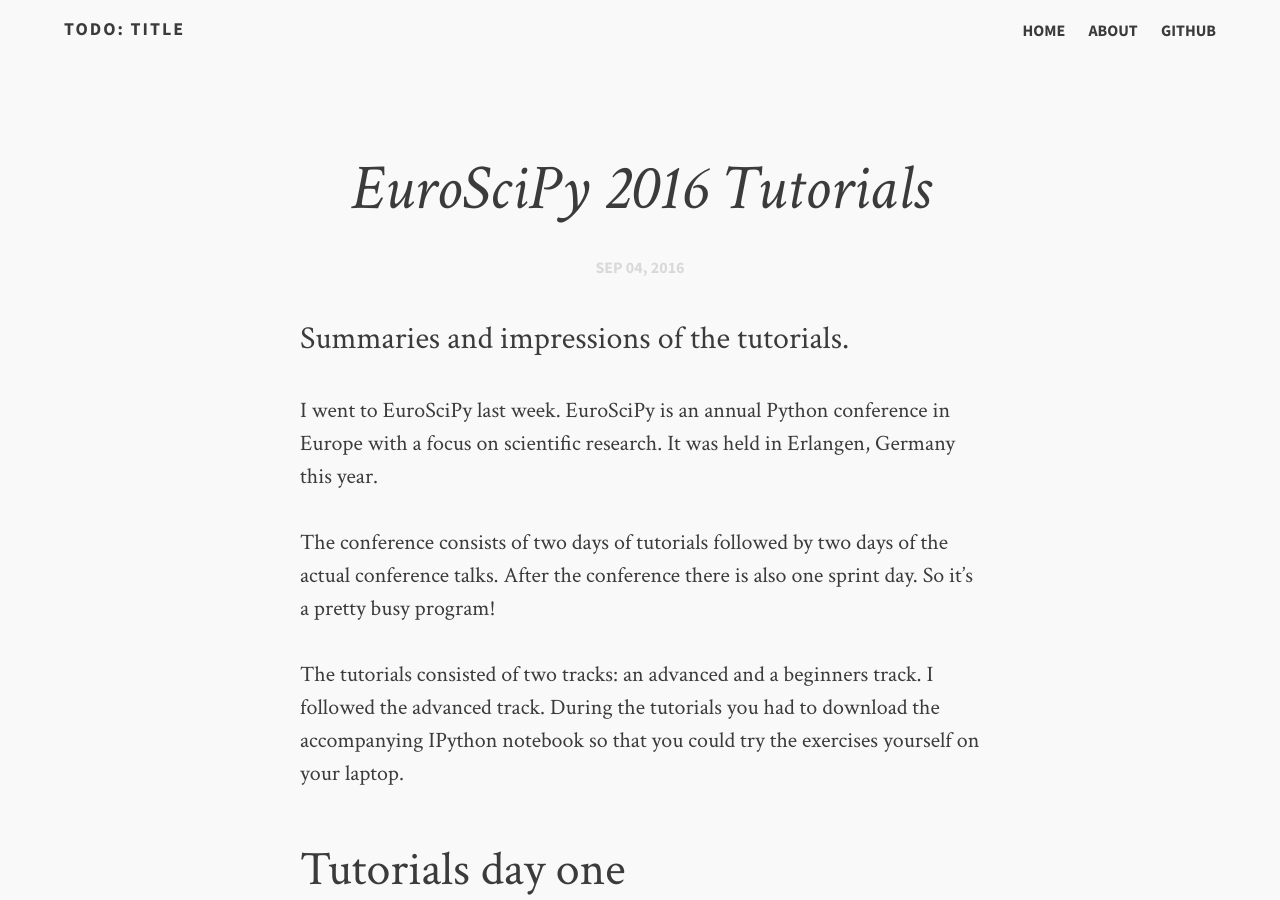
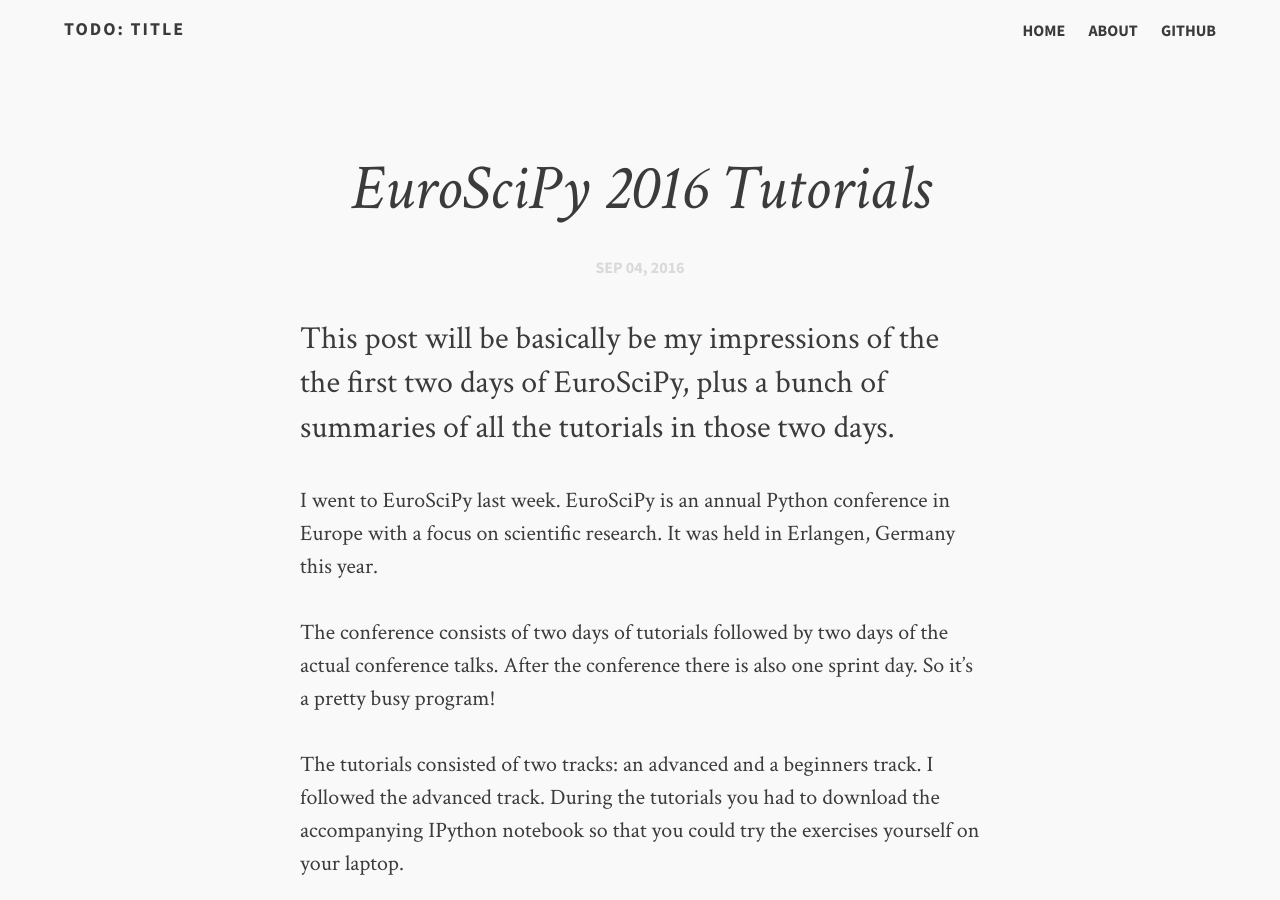
Before and after one commit to jackieleng/jackieleng.github.io, a Jekyll site: the page built from _posts/2016-09-04-euroscipy-2016-tutorials.md, in a window 1280 px wide and 900 px high. Built offline with Jekyll 4.4.1, drawn with Linux system fonts in a browser that asks for light colours; comment, search, counter and statistics services are not loaded.

Commit message:
Renamed post and more descriptiont

```diff
--- a/_posts/2016-09-04-euroscipy-tutorials.md
+++ b/_posts/2016-09-04-euroscipy-2016-tutorials.md
@@ -1,7 +1,7 @@
 ---
 layout: post-no-feature
 title: "EuroSciPy 2016 Tutorials"
-description: "Summaries and impressions of the tutorials."
+description: "This post will be basically be my impressions of the the first two days of EuroSciPy, plus a bunch of summaries of all the tutorials in those two days."
 categories: articles
 date: 2016-09-04
 ---
```
